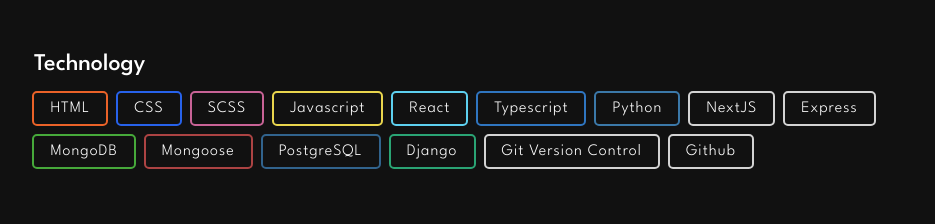
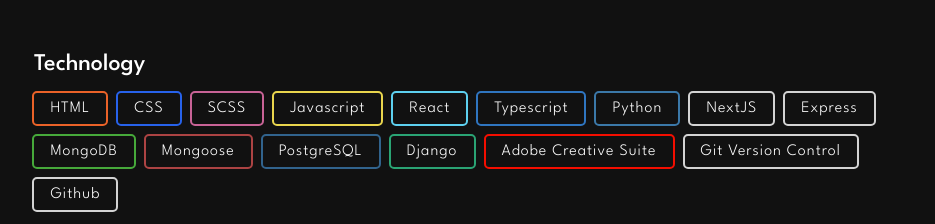
Before and after one commit to colinstoutt/portfolio_colin-stoutt, a Next.js app: page / in a window 1280 px wide. Shown: the part 1400-1624 px from the top of the page, without its empty margins (171-1106 px from the left). Built offline with nearby package versions, Linux system fonts and the light colour scheme.

Commit message:
add skill

```diff
--- a/src/components/About.jsx
+++ b/src/components/About.jsx
@@ -110,7 +110,12 @@ const About = () => {
           >
             Django
           </span>
-
+          <span
+            className="about__section-skills-skill"
+            style={{ border: "2px solid #f40e00" }}
+          >
+            Adobe Creative Suite
+          </span>
           <span
             className="about__section-skills-skill"
             style={{ border: "2px solid lightgrey" }}
```
